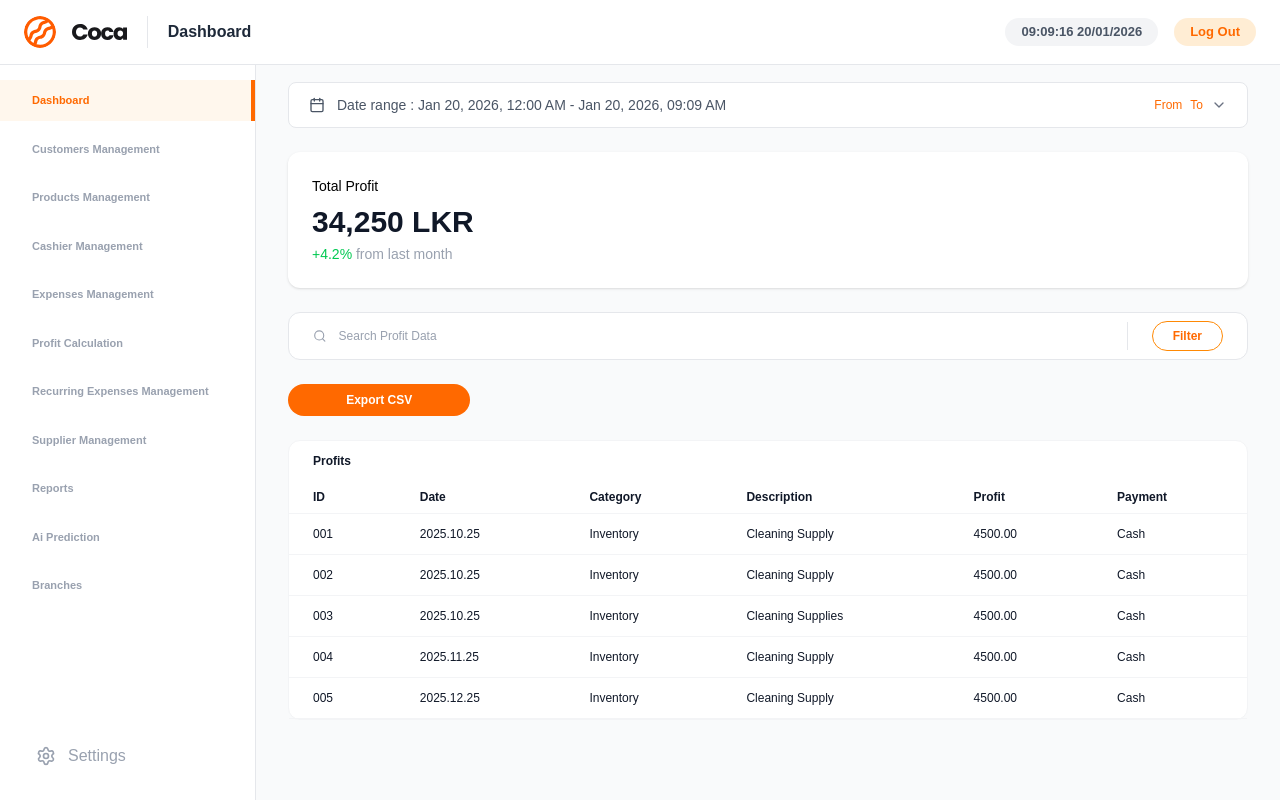
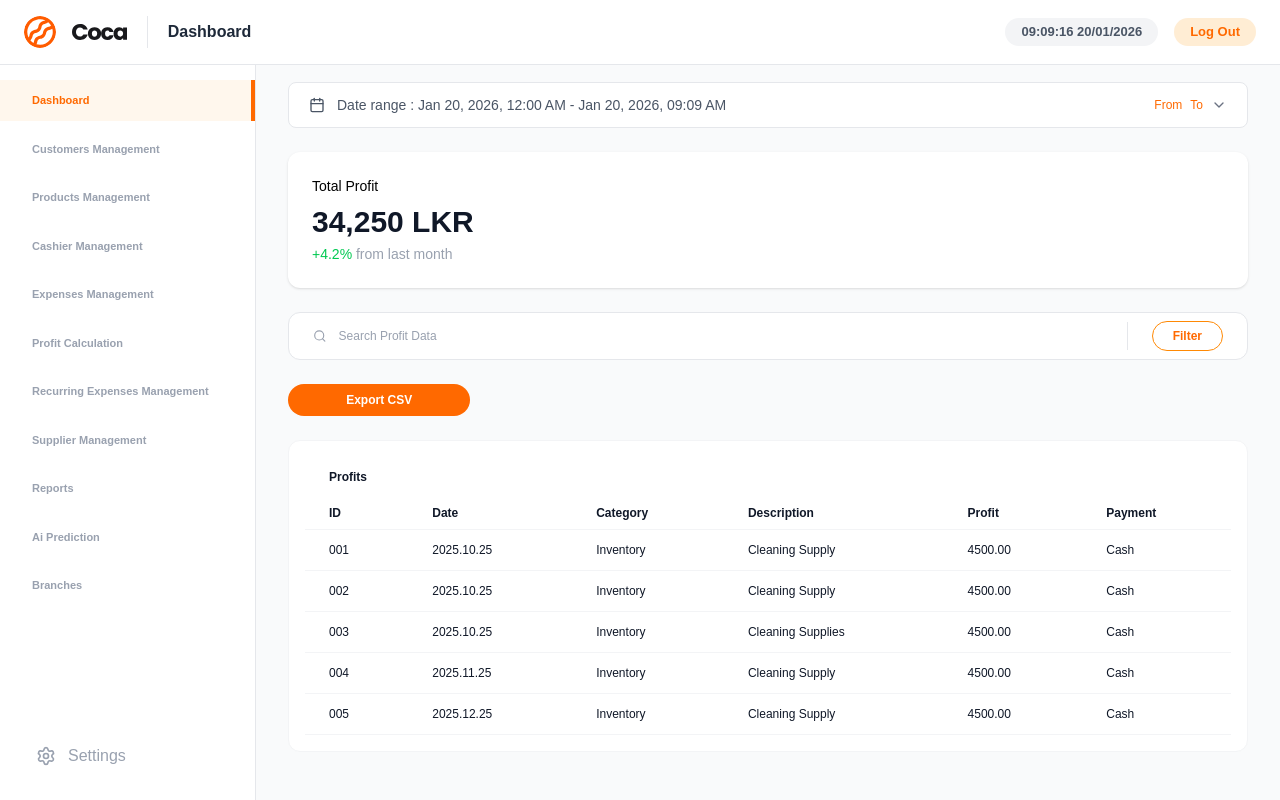
Before and after one commit to LTI-INTERNS/pos-micro-sass, a Next.js app: page /ProfitCalculation in a window 1280 px wide. Built offline with nearby package versions, Linux system fonts and the light colour scheme.

Commit message:
fix: add padding to ProfitTable section and update table class for better styling

```diff
--- a/app/components/ProfitCalculation/ProfitTable.tsx
+++ b/app/components/ProfitCalculation/ProfitTable.tsx
@@ -15,13 +15,13 @@ type Props = {
 
 export default function ProfitTable({ profits }: Props) {
   return (
-    <section className="bg-white rounded-xl border border-gray-100">
+    <section className="bg-white rounded-xl border border-gray-100 p-4">
       <div className="flex items-center justify-between px-6 py-3">
         <h2 className="text-xs font-semibold text-gray-900">Profits</h2>
       </div>
 
       <div className="overflow-x-auto">
-        <table className="w-full text-xs">
+        <table className="w-full text-xs table-auto">
           <thead>
             <tr className="border-b border-gray-100 text-gray-900">
               <th className="px-6 py-2 text-left font-normal font-semibold" >ID</th>
```
